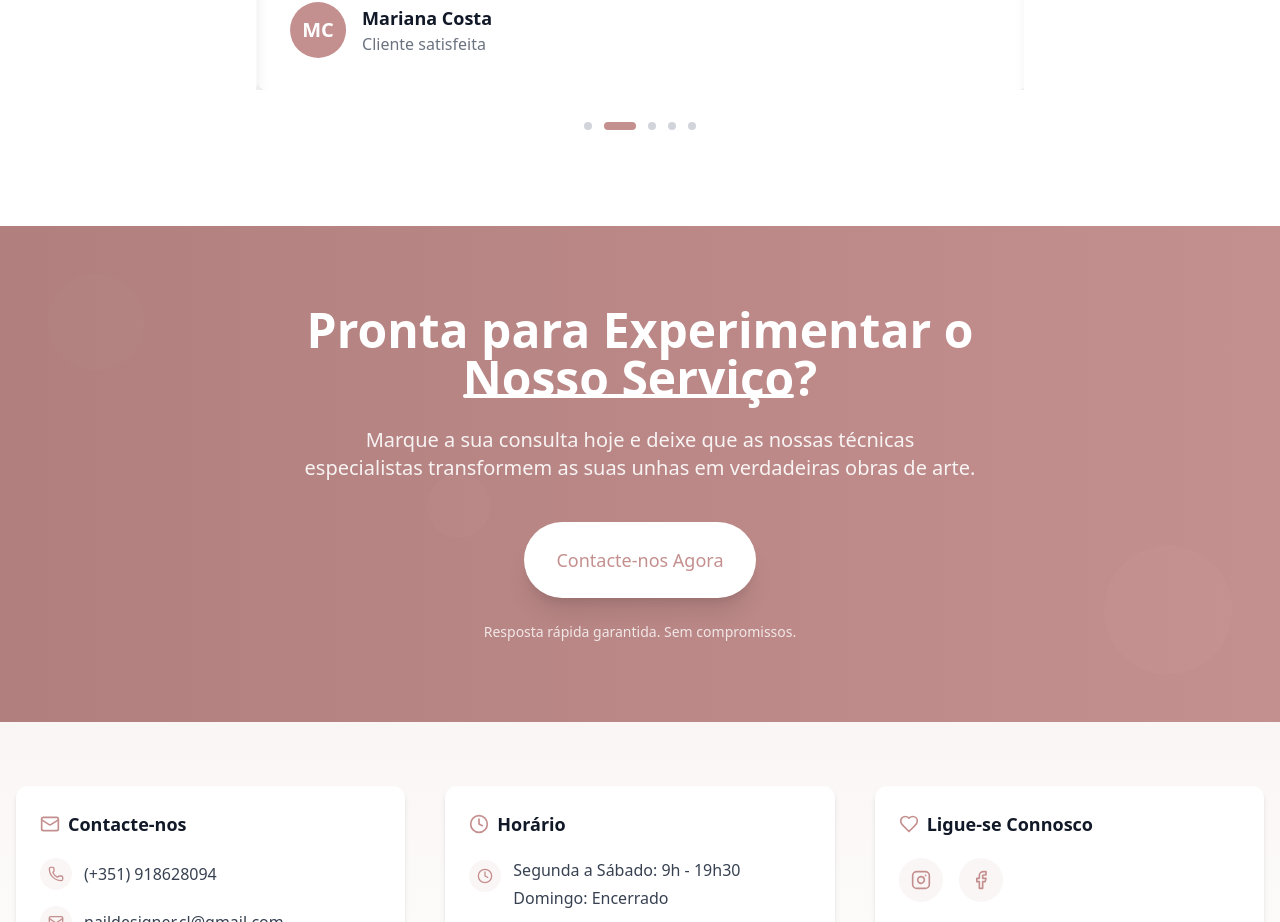
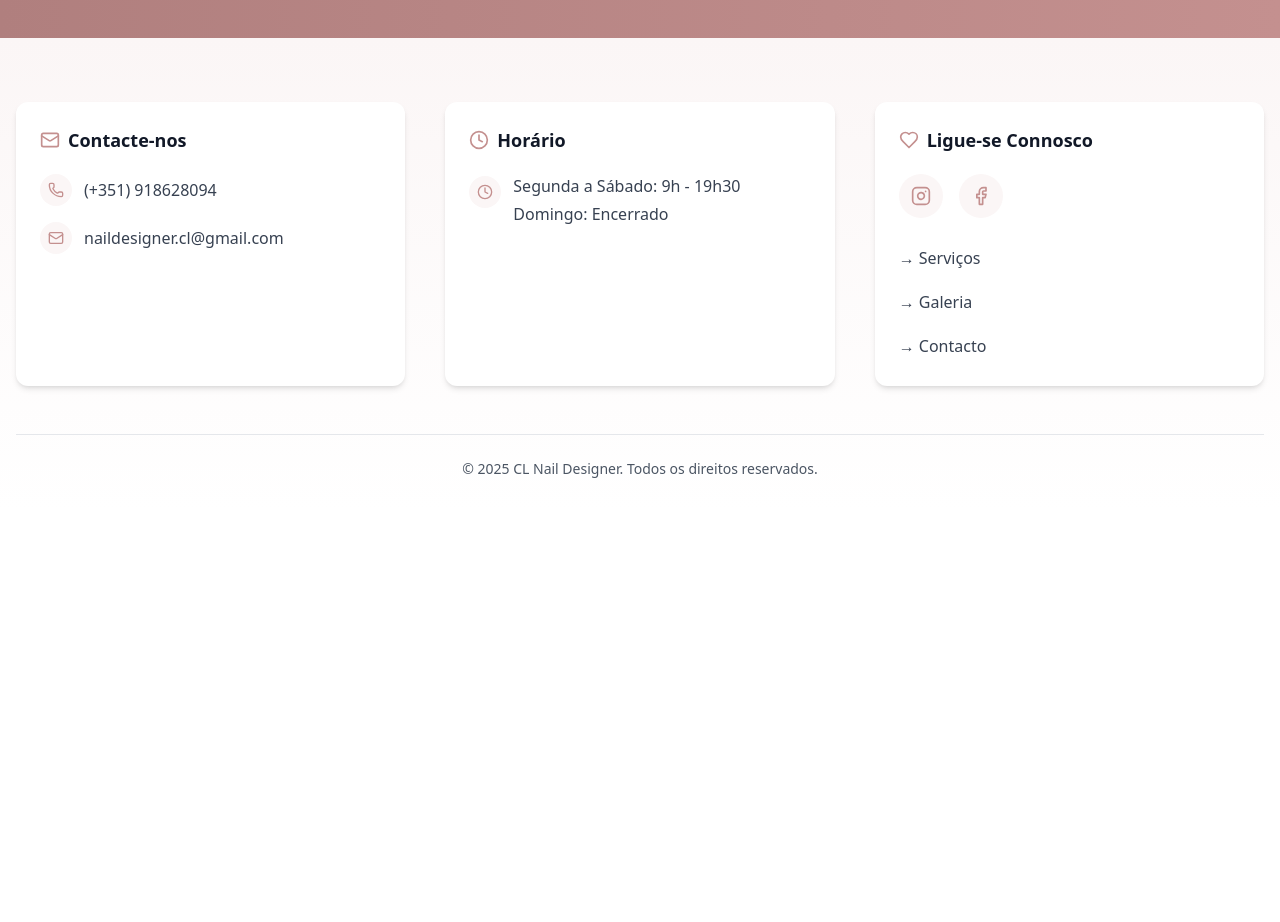
Before and after one commit to sirjoaogoncalves/clNails, a React (Vite) app: page / in a window 1280 px wide. Shown: the part 1178-2100 px from the top of the page. After the commit the page ends 1689 px from the top, so only its background shows below. Built offline with nearby package versions, Linux system fonts and the light colour scheme.

Commit message:
testimonials not needed

```diff
--- a/package.json
+++ b/package.json
@@ -38,6 +38,7 @@
     "eslint": "^9.22.0",
     "eslint-plugin-react-hooks": "^5.2.0",
     "eslint-plugin-react-refresh": "^0.4.19",
+    "gh-pages": "^6.3.0",
     "globals": "^16.0.0",
     "path": "^0.12.7",
     "postcss": "^8.5.3",
--- a/src/pages/HomePage.jsx
+++ b/src/pages/HomePage.jsx
@@ -41,15 +41,6 @@ const HomePage = () => {
         viewport={{ once: true }}
         transition={{ duration: 0.8 }}
       >
-        <TestimonialsSection />
-      </motion.div>
-
-      <motion.div
-        initial={{ opacity: 0, y: 40 }}
-        whileInView={{ opacity: 1, y: 0 }}
-        viewport={{ once: true }}
-        transition={{ duration: 0.8 }}
-      >
         <CtaSection />
       </motion.div>
     </div>
```
Also changed, not shown: 2 other files (tests, documents, lock files or other folders).
